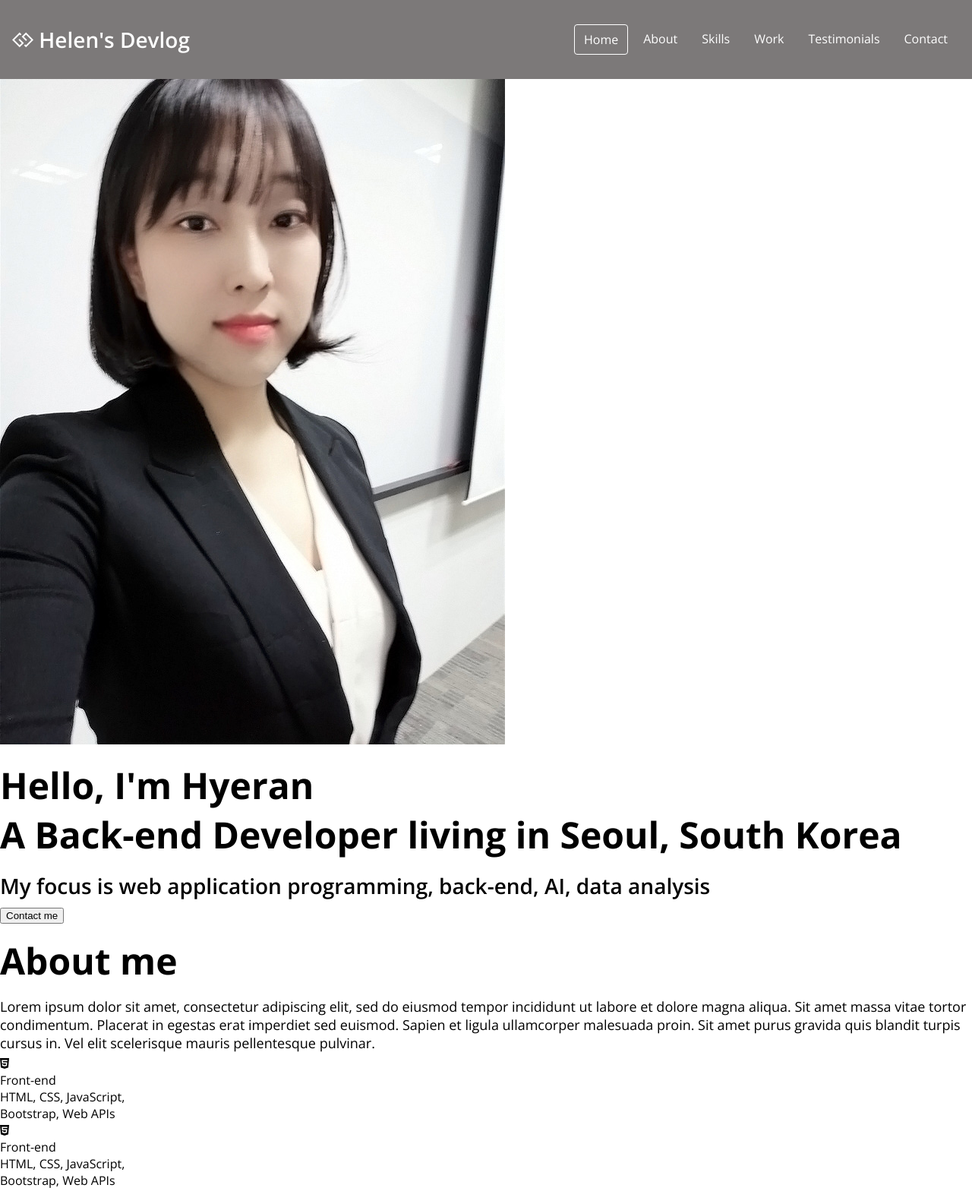
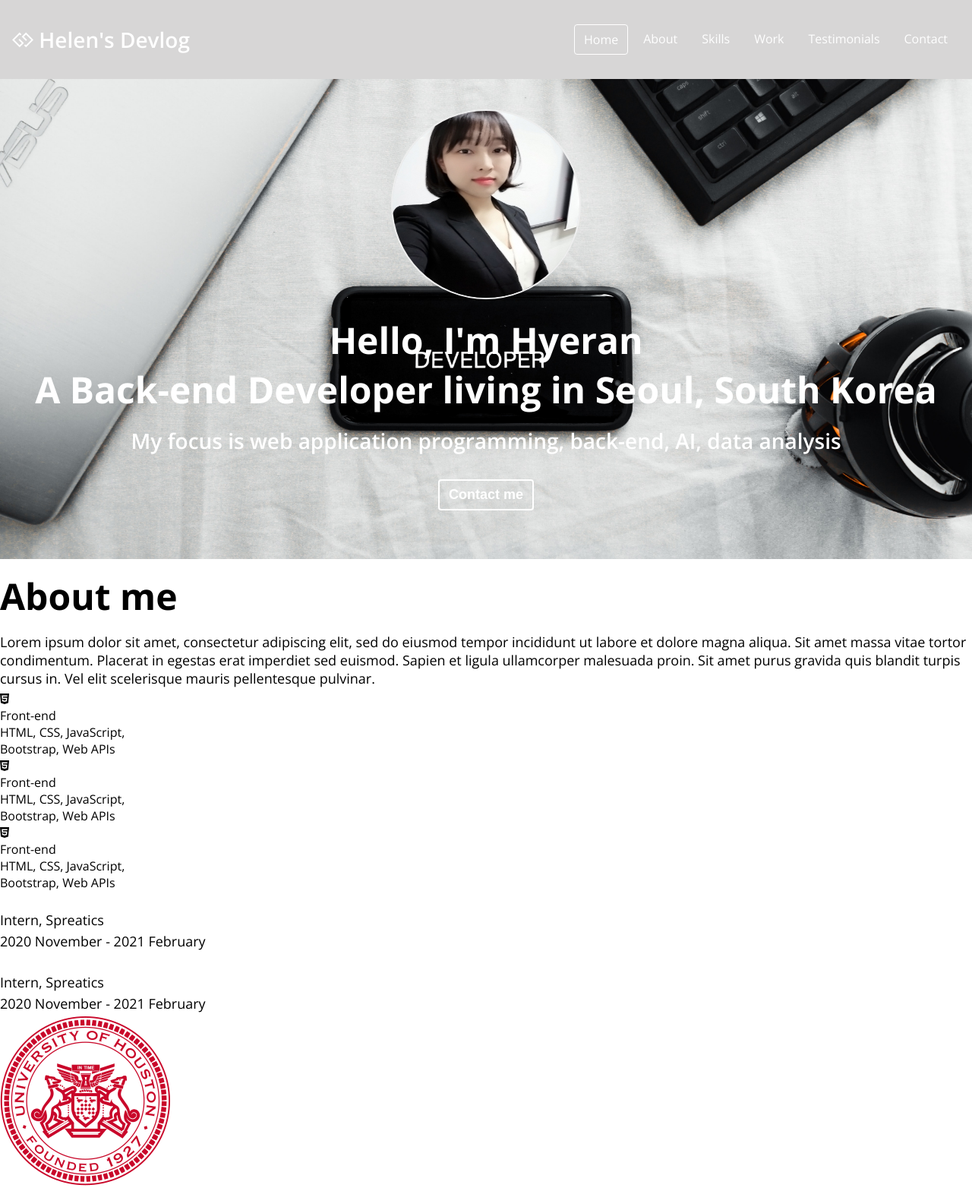
Before and after one commit to hpark3/Web, a PHP site: page / in a window 1280 px wide. Shown: the top 1564 px of the page at 76% size. Run offline with PHP 8.4, Linux system fonts and the light colour scheme; some libraries are stand-ins or nearby versions.

Commit message:
css: home

```diff
--- a/index.html
+++ b/index.html
@@ -36,9 +36,9 @@
     <!-- Home -->
     <section id="home">
         <img src="imgs/profile.png" class= "home__avatar" alt="Helen's profile photo">
-        <h1 class="home_title">Hello, I'm Hyeran </br> A Back-end Developer living in Seoul, South Korea</h1>
-        <h2 class="home_description">My focus is web application programming, back-end, AI, data analysis</h2>
-        <button class="home_contact">Contact me</button>
+        <h1 class="home__title">Hello, I'm Hyeran </br> A Back-end Developer living in Seoul, South Korea</h1>
+        <h2 class="home__description">My focus is web application programming, back-end, AI, data analysis</h2>
+        <button class="home__contact">Contact me</button>
     </section>
 
     <!-- About -->
--- a/style.css
+++ b/style.css
@@ -34,6 +34,8 @@
   *{
     box-sizing: border-box;
   }
+  /* border-box: box-sizing 속성을 border-box로 지정하면  테두리를 포함한 크기를 지정할 수 있기 때문에 예측 용이.
+  즉, 패딩을 줬을 때 높이와 너비가 그 패딩을 포함했을 때도 동일한 높이와 너비가 되도록 함.  */
 
   body{
     font-family: 'Open Sans', sans-serif;
@@ -51,9 +53,12 @@
       padding-left: 0;
   }
 
-  /* border-box: box-sizing 속성을 border-box로 지정하면  테두리를 포함한 크기를 지정할 수 있기 때문에 예측 용이.
-  즉, 패딩을 줬을 때 높이와 너비가 그 패딩을 포함했을 때도 동일한 높이와 너비가 되도록 함.  */
-
+  button{
+      background-color: transparent;
+      cursor: pointer;
+      border: none;
+      outline: none;
+  }
 
   /* Typography */
   h1 {
@@ -89,6 +94,7 @@
     display: flex;
     justify-content: space-between;
     background-color: var(--color-light-grey);
+    opacity: 0.3;
     align-items: center;
     color: var(--color-white);
     padding: 16px;
@@ -117,3 +123,32 @@
   .navbar__menu__item:hover{
       background-color: var(--color-dark-grey);
   }
+
+  /* Home */
+  #home{
+      background: url('imgs/home-bg.jpg') center/cover no-repeat;
+      padding: 40px;
+      text-align: center;
+  }
+
+  .home__avatar{
+      width: 250px;
+      height: 250px;
+      border-radius: 50%;
+      border: 2px solid var(--color-light-white);
+  }
+
+  .home__title,
+  .home__description {
+      color: var(--color-white);
+  }
+
+  .home__contact{
+      color: var(--color-white);
+      font-size: var(--font-regular);
+      font-weight: var(--weight-bold);
+      margin: 24px;
+      padding: 8px 12px;
+      border: 2px solid white;
+      border-radius: var(--size-border-radius);
+  }
```
Also changed, not shown: imgs/home-bg.jpg (added).
